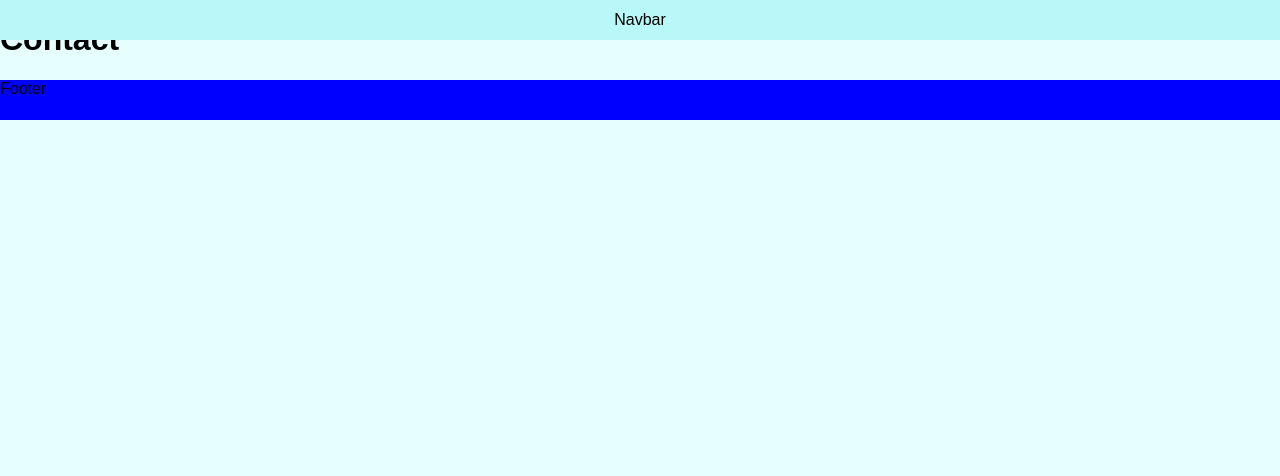
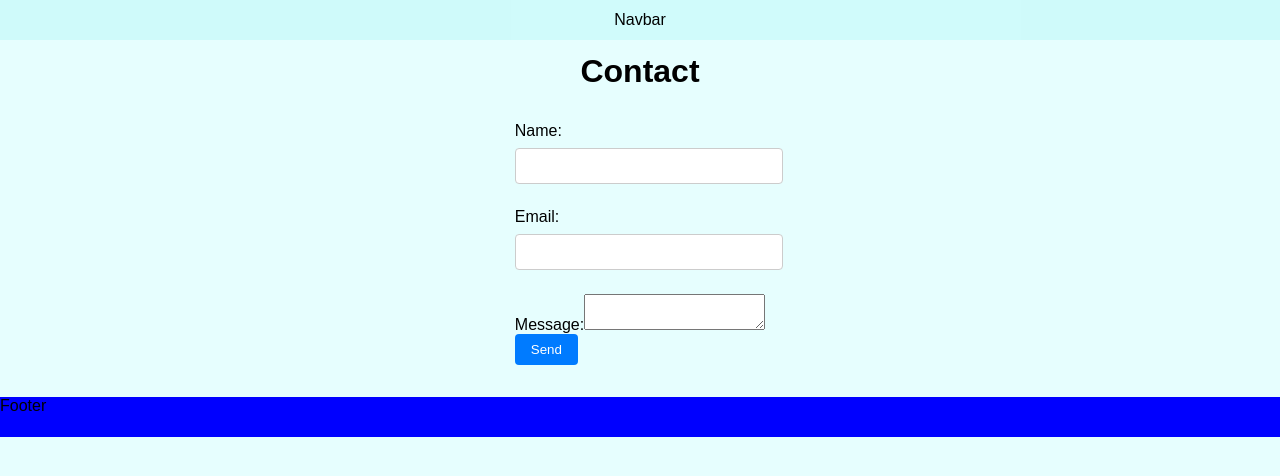
Before and after one commit to MikaelLindeman/kids-speech-app, a React (Create React App) app: page /contact in a window 1280 px wide. Shown: the top 476 px of the page. Built offline with nearby package versions, Linux system fonts and the light colour scheme.

Commit message:
Added contact and styling

```diff
--- a/src/components/Navbar/Navbar.scss
+++ b/src/components/Navbar/Navbar.scss
@@ -2,7 +2,12 @@
 
 .navbar {
   position: fixed;
-  background: $primary-color;
+  background: rgba(
+    red($primary-color),
+    green($primary-color),
+    blue($primary-color),
+    0.5
+  );
   display: flex;
   justify-content: center;
   align-items: center;
--- a/src/pages/Contact/Contact.scss
+++ b/src/pages/Contact/Contact.scss
@@ -0,0 +1,52 @@
+@import "../../styles/variables";
+
+.contact-page {
+  padding: 2rem;
+  max-width: 600px;
+  margin: 0 auto;
+
+  h1 {
+    text-align: center;
+    margin-bottom: 2rem;
+  }
+
+  .contact-form {
+    .input-group {
+      margin-bottom: 1.5rem;
+
+      label {
+        display: block;
+        margin-bottom: 0.5rem;
+      }
+
+      input,
+      textarea {
+        width: 100%;
+        padding: 0.5rem;
+        border: 1px solid #ccc;
+        border-radius: 4px;
+        font-size: 1rem;
+      }
+
+      textarea {
+        min-height: 150px;
+        resize: vertical;
+      }
+    }
+
+    .submit-button {
+      display: block;
+      background-color: #007bff;
+      color: white;
+      padding: 0.5rem 1rem;
+      border: none;
+      border-radius: 4px;
+      cursor: pointer;
+      transition: background-color 0.3s;
+
+      &:hover {
+        background-color: #0056b3;
+      }
+    }
+  }
+}
--- a/src/pages/Contact/Contact.tsx
+++ b/src/pages/Contact/Contact.tsx
@@ -1,9 +1,73 @@
-import React from "react";
+import React, { useState } from "react";
+import "./Contact.scss";
 
 function Contact() {
+  const [formData, setFormData] = useState({
+    name: "",
+    email: "",
+    message: "",
+  });
+
+  const handleChange = (
+    e: React.ChangeEvent<HTMLInputElement | HTMLTextAreaElement>
+  ) => {
+    const { name, value } = e.target;
+    setFormData((prevState) => ({
+      ...prevState,
+      [name]: value,
+    }));
+  };
+
+  const handleSubmit = (e: React.FormEvent<HTMLFormElement>) => {
+    e.preventDefault();
+
+    //Send to backend/email service thing, console.log for now
+    console.log(formData);
+  };
+
   return (
-    <div>
+    <div className="contact-page">
       <h1>Contact</h1>
+      <form onSubmit={handleSubmit} className="contact-form">
+        <div className="input-group">
+          <label htmlFor="name">Name:</label>
+          <input
+            type="text"
+            id="name"
+            name="name"
+            value={formData.name}
+            onChange={handleChange}
+            required
+          />
+        </div>
+
+        <div className="input-group">
+          <label htmlFor="email">Email:</label>
+          <input
+            type="email"
+            id="email"
+            name="email"
+            value={formData.email}
+            onChange={handleChange}
+            required
+          />
+        </div>
+
+        <div className="input-group__message">
+          <label htmlFor="message">Message:</label>
+          <textarea
+            id="message"
+            name="message"
+            value={formData.message}
+            onChange={handleChange}
+            required
+          />
+        </div>
+
+        <button type="submit" className="submit-button">
+          Send
+        </button>
+      </form>
     </div>
   );
 }
--- a/src/pages/LandingPage/LandingPage.tsx
+++ b/src/pages/LandingPage/LandingPage.tsx
@@ -7,12 +7,6 @@ import { useNavigate } from "react-router-dom";
 import NavigateButton from "../../components/NavigateButton/NavigateButton";
 
 function LandingPage() {
-  const navigate = useNavigate();
-
-  const handleButtonClick = () => {
-    navigate("/contact");
-  };
-
   return (
     <>
       <div className="landing-page">
```
